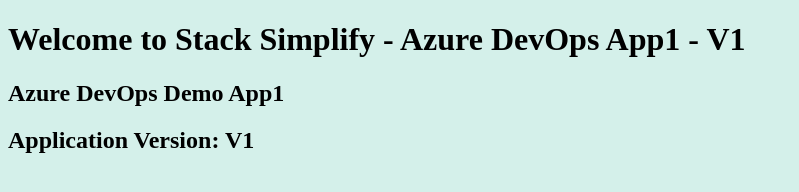
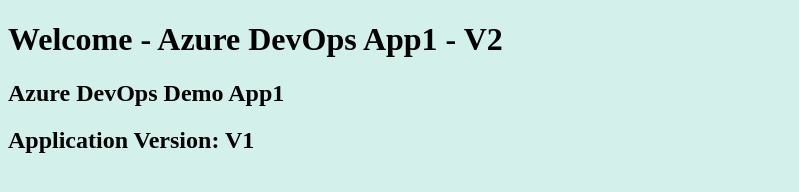
Before and after one commit to gsathish09/azure-devops-github-acr-aks-app1, a plain HTML site: page index.html in a window 1280 px wide. Shown: the whole page, without its empty margins (0-799 px from the left). Drawn offline with Linux system fonts and the light colour scheme.

Commit message:
V2 Commit

```diff
--- a/index.html
+++ b/index.html
@@ -1,7 +1,7 @@
 <!DOCTYPE html>
 <html>
    <body style="background-color:rgb(212, 240, 234);">
-      <h1>Welcome to Stack Simplify - Azure DevOps App1 - V1</h1>
+      <h1>Welcome  - Azure DevOps App1 - V2</h1>
       <h2>Azure DevOps Demo App1</h2>
       <h2>Application Version: V1</h2>
    </body>
```
